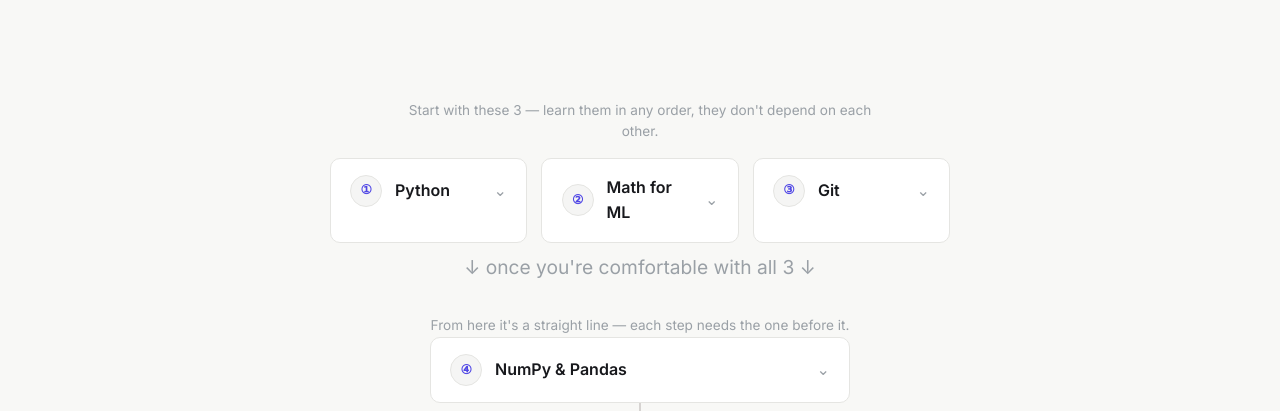
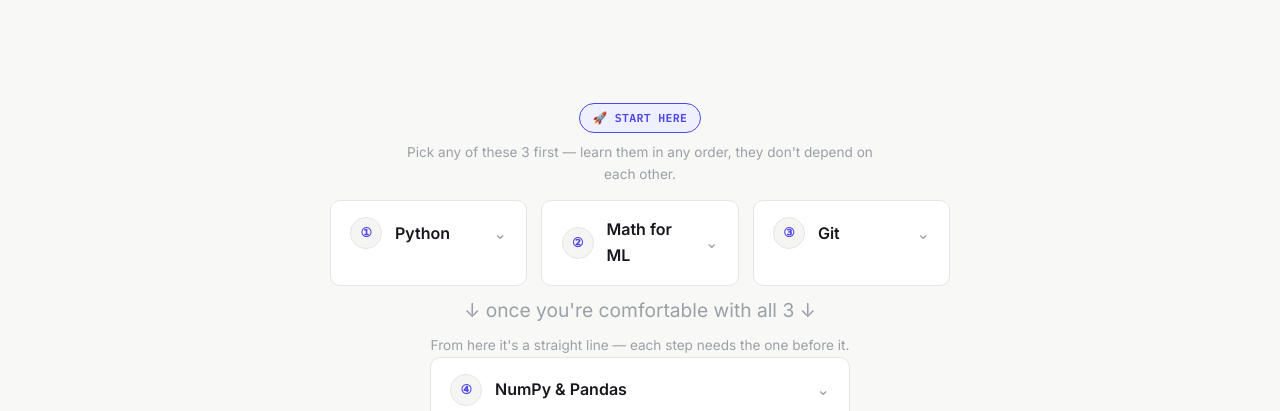
Before and after one commit to SrinivasReddyMudem/engineerpath-hub, a plain HTML site: page roadmap/ai-ml/index.html in a window 1280 px wide. Shown: the part 311-722 px from the top of the page. Drawn offline with Linux system fonts and the light colour scheme.

Commit message:
Add start/outcome orientation cues to every roadmap chain
Each roadmap page now marks where to begin (a "Start here" chip above
the parallel tracks) and names the destination on the final node
("You're ready to interview for X roles.") instead of ending on a bare
link. The connector into the finish line now foreshadows the arrival
with the same accent gradient as the final node itself.

```diff
--- a/assets/css/style.css
+++ b/assets/css/style.css
@@ -277,7 +277,13 @@
 .platform-chip { font-family: "IBM Plex Mono", monospace; font-size: 0.82rem; font-weight: 600; padding: 0.45rem 0.9rem; border: 1px solid var(--border-strong); border-radius: 999px; color: var(--text-soft); background: var(--surface); }
 
 /* ---------- Roadmap diagram (reference build: DevOps) ---------- */
-.roadmap-section-label { text-align: center; max-width: 500px; margin: 2rem auto 0; font-size: 0.85rem; color: var(--text-faint); }
+.roadmap-start-chip { display: flex; justify-content: center; margin-top: 2.2rem; }
+.roadmap-start-chip span {
+  font-family: "IBM Plex Mono", monospace; font-size: 0.72rem; font-weight: 700; letter-spacing: 0.03em;
+  text-transform: uppercase; color: var(--accent); background: var(--accent-soft); border: 1px solid var(--accent);
+  border-radius: 999px; padding: 0.3rem 0.8rem;
+}
+.roadmap-section-label { text-align: center; max-width: 500px; margin: 0.6rem auto 0; font-size: 0.85rem; color: var(--text-faint); }
 .roadmap-tracks { display: grid; grid-template-columns: repeat(3, 1fr); gap: 0.9rem; max-width: 620px; margin: 0.9rem auto 0; }
 @media (max-width: 620px) { .roadmap-tracks { grid-template-columns: 1fr; } }
 .roadmap-converge { display: flex; justify-content: center; margin: 0.6rem 0; color: var(--text-faint); font-size: 1.2rem; }
@@ -303,10 +309,14 @@
 }
 .roadmap-node.final .node-n { background: linear-gradient(135deg, var(--accent), var(--de-accent)); color: #fff; }
 .roadmap-node.final .label { font-weight: 700; }
+.roadmap-node.final .final-subtitle { margin: 0.5rem 0 0 2.8rem; font-size: 0.85rem; color: var(--text-soft); }
 .roadmap-node .label { font-weight: 600; font-size: 1rem; flex: 1; }
 .roadmap-node .chev { color: var(--text-faint); transition: transform 0.2s var(--ease); }
 .roadmap-node[aria-expanded="true"] .chev { transform: rotate(180deg); }
 .roadmap-connector { width: 1.5px; height: 1.6rem; background: var(--border-strong); }
+/* The connector leading into the finish line picks up the same gradient,
+   so the arrival is visible a beat before you reach it, not just at it. */
+.roadmap-chain > .roadmap-connector:nth-last-child(2) { width: 2px; background: linear-gradient(var(--border-strong), var(--accent)); }
 .roadmap-node-detail { display: grid; grid-template-rows: 0fr; transition: grid-template-rows 0.25s var(--ease); }
 .roadmap-node-detail.open { grid-template-rows: 1fr; }
 .roadmap-node-detail > div { overflow: hidden; }
--- a/assets/data/roadmaps.json
+++ b/assets/data/roadmaps.json
@@ -36,7 +36,7 @@
       { "id": "testing", "title": "Testing", "what": "Writing code that verifies your other code actually works.", "why": "The difference between \"it works on my machine\" and something a team can trust in production.", "learn": ["Unit tests", "Test coverage", "Mocking dependencies"] },
       { "id": "system-design", "title": "System Design", "what": "How to structure a larger application — services, scaling, trade-offs.", "why": "Senior interviews and real architecture decisions both live here.", "learn": ["Client-server basics", "Scaling (horizontal vs. vertical)", "Caching", "Trade-offs, not perfect answers"] },
       { "id": "projects", "title": "Projects", "what": "Build something real, end to end.", "why": "This is what actually gets noticed on a CV — a working project beats a list of completed tutorials.", "learn": [], "build": "A small full-stack application — a front end, an API, and a real database." },
-      { "id": "interview-ready", "title": "Interview Ready", "final": true, "link": "../../interview/" }
+      { "id": "interview-ready", "title": "Interview Ready", "final": true, "link": "../../interview/", "subtitle": "You're ready to interview for Software Engineer roles." }
     ]
   },
   "devops": {
@@ -77,7 +77,7 @@
       { "id": "terraform", "title": "Terraform", "what": "Define infrastructure as code instead of clicking through a cloud console.", "why": "Reproducible, reviewable, versioned infrastructure — not tribal knowledge.", "learn": ["HCL syntax", "State management", "Modules"] },
       { "id": "kubernetes", "title": "Kubernetes", "what": "Orchestrate containers at scale.", "why": "For when a single Docker host isn't enough anymore.", "learn": ["Pods & deployments", "Services", "Scaling", "Helm basics"] },
       { "id": "projects", "title": "Projects", "what": "Build something real, end to end.", "why": "This is what actually gets noticed on a CV — not another tutorial completion.", "learn": [], "build": "A CI/CD pipeline for a real app, or a Terraform-provisioned cluster." },
-      { "id": "interview-ready", "title": "Interview Ready", "final": true, "link": "../../interview/" }
+      { "id": "interview-ready", "title": "Interview Ready", "final": true, "link": "../../interview/", "subtitle": "You're ready to interview for DevOps Engineer roles." }
     ]
   },
   "embedded": {
@@ -118,7 +118,7 @@
       { "id": "debugging", "title": "Debugging", "what": "Finding out why embedded code is misbehaving, with far fewer tools than a normal application has.", "why": "No print statements to spare, sometimes no debugger at all — this is its own skill.", "learn": ["JTAG / SWD debugging", "Logic analyzers & oscilloscopes", "Reading a stack trace on constrained hardware"] },
       { "id": "testing", "title": "Testing", "what": "Verifying embedded software actually works — often on real hardware, not just in simulation.", "why": "A bug in embedded software can mean a real physical failure, not just a crashed app.", "learn": ["Unit testing on embedded targets", "Hardware-in-the-loop (HIL) basics", "MISRA-C awareness"] },
       { "id": "projects", "title": "Projects", "what": "Build something real, end to end.", "why": "This is what actually gets noticed on a CV — a working project beats a list of completed tutorials.", "learn": [], "build": "A small embedded project end to end — reading a sensor, driving an actuator, or a mini CAN-based system." },
-      { "id": "interview-ready", "title": "Interview Ready", "final": true, "link": "../../interview/" }
+      { "id": "interview-ready", "title": "Interview Ready", "final": true, "link": "../../interview/", "subtitle": "You're ready to interview for Embedded Engineer roles." }
     ]
   },
   "ai-ml": {
@@ -159,7 +159,7 @@
       { "id": "pytorch", "title": "PyTorch", "what": "The most widely used deep learning framework in both research and industry.", "why": "Fluency here is close to a baseline expectation on ML job postings.", "learn": ["Tensors", "Building a model", "Training loops", "Loading real datasets"] },
       { "id": "mlops", "title": "MLOps", "what": "Getting a model from a notebook into something that actually runs reliably in production.", "why": "A model that only works in your notebook isn't a product — this is the gap most ML tutorials skip.", "learn": ["Model versioning", "Serving a model (API basics)", "Monitoring model performance over time"] },
       { "id": "projects", "title": "Projects", "what": "Build something real, end to end.", "why": "This is what actually gets noticed on a CV — a working project beats a list of completed tutorials.", "learn": [], "build": "An end-to-end ML project — real data, a trained model, actually serving predictions somewhere." },
-      { "id": "interview-ready", "title": "Interview Ready", "final": true, "link": "../../interview/" }
+      { "id": "interview-ready", "title": "Interview Ready", "final": true, "link": "../../interview/", "subtitle": "You're ready to interview for AI/ML Engineer roles." }
     ]
   },
   "cloud": {
@@ -199,7 +199,7 @@
       { "id": "security", "title": "Security", "what": "Identity, access control, and network security in a cloud environment.", "why": "A misconfigured cloud environment is one of the most common real-world security failures — not optional knowledge.", "learn": ["IAM policies & least privilege", "Network security groups / firewalls", "Secrets management"] },
       { "id": "iac", "title": "IaC", "what": "Defining cloud infrastructure as code instead of clicking through a console.", "why": "Reproducible, reviewable, versioned infrastructure — the standard practice at any real scale.", "learn": ["Terraform or a provider-native tool", "State management", "Modules & reuse"] },
       { "id": "projects", "title": "Projects", "what": "Build something real, end to end.", "why": "This is what actually gets noticed on a CV — a working project beats a list of completed tutorials.", "learn": [], "build": "Provision real cloud infrastructure for a small project using IaC, not the console." },
-      { "id": "interview-ready", "title": "Interview Ready", "final": true, "link": "../../interview/" }
+      { "id": "interview-ready", "title": "Interview Ready", "final": true, "link": "../../interview/", "subtitle": "You're ready to interview for Cloud Engineer roles." }
     ]
   }
 }
--- a/assets/js/roadmap-render.js
+++ b/assets/js/roadmap-render.js
@@ -10,9 +10,11 @@
 
 function nodeHTML(node, num, isTrack) {
   if (node.final) {
+    const subtitle = node.subtitle ? `<div class="final-subtitle">${node.subtitle}</div>` : "";
     return `
       <a class="roadmap-node final" href="${node.link}" style="text-decoration:none; display:block;">
         <div class="row"><span class="node-n">🎯</span><span class="label">${node.title}</span><span class="chev">→</span></div>
+        ${subtitle}
       </a>`;
   }
   const learnList = (node.learn && node.learn.length)
@@ -52,7 +54,8 @@
     </section>
     <section class="section">
       <div class="wrap">
-        <p class="roadmap-section-label">Start with these ${roadmap.tracks.length} — learn them in any order, they don't depend on each other.</p>
+        <div class="roadmap-start-chip"><span>🚀 Start here</span></div>
+        <p class="roadmap-section-label">Pick any of these ${roadmap.tracks.length} first — learn them in any order, they don't depend on each other.</p>
         <div class="roadmap-tracks">${tracksHTML}</div>
         <div class="roadmap-converge">↓ once you're comfortable with all ${roadmap.tracks.length} ↓</div>
         <p class="roadmap-section-label">From here it's a straight line — each step needs the one before it.</p>
```
